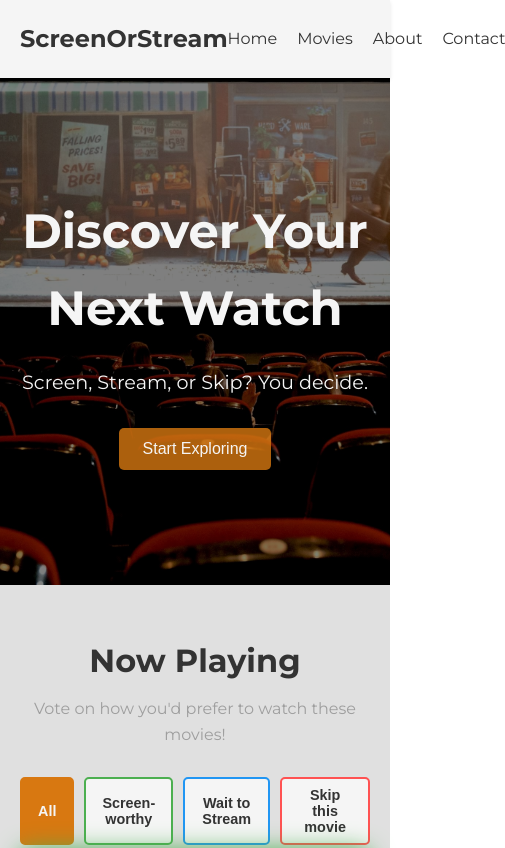
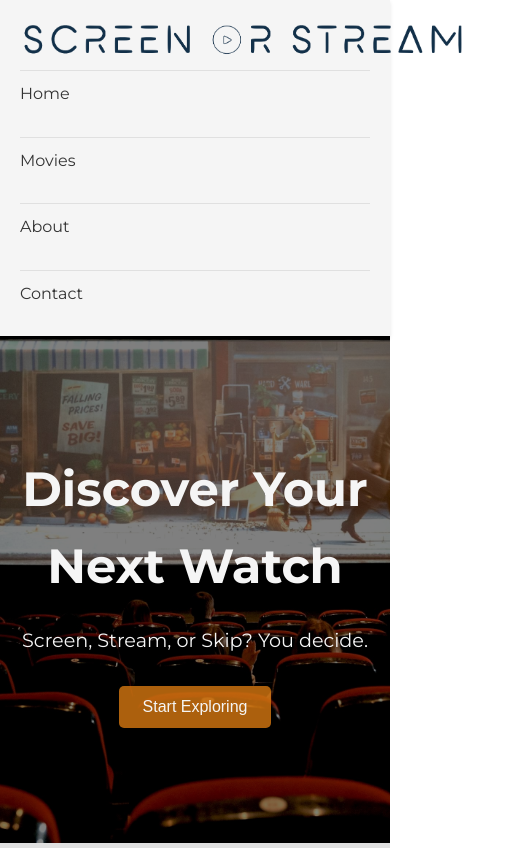
Before and after one commit to ojsadek/screenorstream, a plain HTML site: page index.html in a window 390 px wide. Shown: the top 848 px of the page, 505 px wide, since content can reach past the window. Drawn offline with Linux system fonts and the light colour scheme.

Commit message:
Improve header responsiveness for mobile devices

```diff
--- a/index.html
+++ b/index.html
@@ -3,7 +3,7 @@
 <head>
     <meta charset="UTF-8">
     <meta name="viewport" content="width=device-width, initial-scale=1.0">
-        <meta name="description" content="Discover your next watch with ScreenOrStream. Vote on how you'd prefer to watch the latest movies!">
+        <meta name="description" content="Discover your next watch with Screen Or Stream. Vote on how you'd prefer to watch the latest movies!">
     <title>ScreenOrStream - Discover Your Next Watch</title>
     <link href="https://fonts.googleapis.com/css2?family=Montserrat:wght@300;400;600;700&display=swap" rel="stylesheet">
     <style>
@@ -48,11 +48,12 @@
             display: flex;
             justify-content: space-between;
             align-items: center;
+            flex-wrap: wrap;
         }
     .logo {
-        font-size: 1.5rem;
-        font-weight: 700;
-        color: var(--text-color);
+        height: 40px;  /* Adjust this value to fit your design */
+        width: auto;
+        margin-bottom: 10px;
     }
     .nav-links {
         display: flex;
@@ -365,12 +366,31 @@
         .filter-btn.active.wait-stream { background-color: var(--stream-color); }
         .filter-btn.active.skip-movie { background-color: var(--skip-color); }
         .filter-btn.active.all { background-color: rgb(216, 120, 17); }
+
+        @media screen and (max-width: 768px) {
+    nav {
+        flex-direction: column;
+        align-items: flex-start;
+    }
+
+    .nav-links {
+        flex-direction: column;
+        align-items: flex-start;
+        width: 100%;
+    }
+
+    .nav-links a {
+        width: 100%;
+        padding: 10px 0;
+        border-top: 1px solid #e0e0e0;
+    }
+}
     </style>
 </head>
 <body>
         <header>
             <nav class="container">
-                <div class="logo">ScreenOrStream</div>
+                <img src="logo3.png" alt="Screen or Stream logo" class="logo">
                 <div class="nav-links">
                     <a href="#" onclick="return false;">Home</a>
                     <a href="#" onclick="return false;">Movies</a>
@@ -406,7 +426,7 @@
         <!-- We'll add more content here in future steps -->
 
         <footer>
-            <p>&copy; 2024 ScreenOrStream. All rights reserved.</p>
+            <p>&copy; 2024 Screen or Stream. All rights reserved.</p>
         </footer>
     <script>
         const movies = [
```
Also changed, not shown: logo1-withwhite.png (added), logo2-withwhite.png (added), logo3.png (added). Lines whose indentation alone changed are shown as unchanged.
